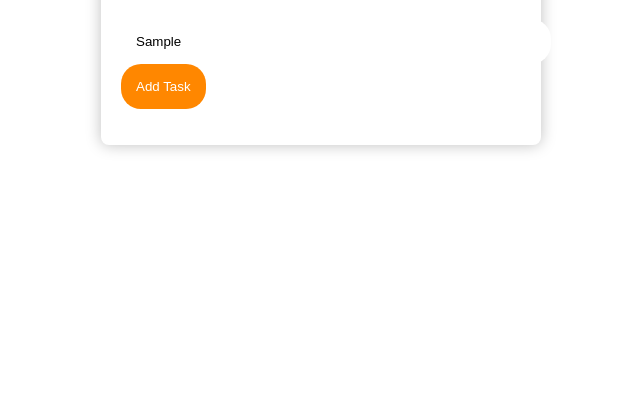
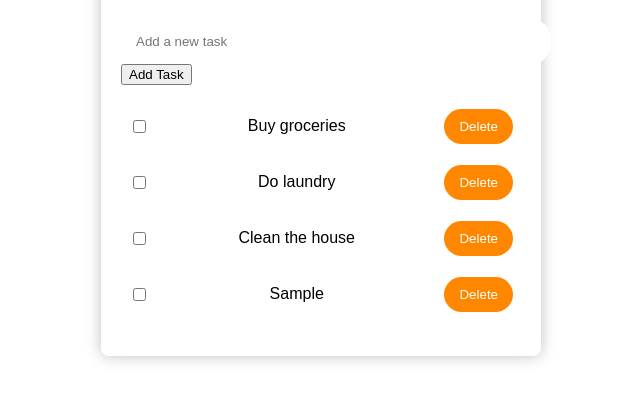
Before and after one commit to MuziZwane/To-do-app, a plain HTML site: page index.html in a window 1280 px wide. Both pictures are taken after typing "Sample" into the empty fields and a click on the button "Add Task". Shown: the part 101-502 px from the top of the page, without its empty margins (319-959 px from the left). Drawn offline with Linux system fonts and the light colour scheme.

Commit message:
fix the listing of taasks and enable the delete button

```diff
--- a/app.js
+++ b/app.js
@@ -1,74 +1,73 @@
-// Assuming you have a task list with <li> elements inside a <ul> element
 const todoInput = document.getElementById('todo-input');
 const addTaskButton = document.getElementById('add-task-button');
 const todoList = document.getElementById('todo-list');
 
-
-// add a task
-const addTask = () => {
-    const taskText = todoInput.value.trim();
-
-    if (taskText !== '') {
-        const task = document.createElement('li');
-        todoList.appendChild(task);
-        todoInput.value = '';
-    }
-}
-
-
-// create a new task elements
+// Function to create a new task element
 const createTaskElement = (taskText) => {
     const task = document.createElement('li');
     task.className = "todo-item";
 
-    // create a checkbox
+    // Create a checkbox
     const checkbox = document.createElement('input');
     checkbox.type = 'checkbox';
     checkbox.classList.add('checkbox');
 
-    // create a span for the task text
+    // Create a span for the task text
     const taskTextSpan = document.createElement('span');
     taskTextSpan.textContent = taskText;
 
-    // create a delete button
+    // Create a delete button
     const deleteButton = document.createElement('button');
     deleteButton.textContent = 'Delete';
     deleteButton.classList.add('delete-btn');
     deleteButton.addEventListener('click', deleteTask);
 
-    // append the elements to the task
+    // Append the elements to the task
     task.appendChild(checkbox);
     task.appendChild(taskTextSpan);
     task.appendChild(deleteButton);
 
     return task;
 }
-// remove a task
+
+// Function to add a task
+const addTask = () => {
+    const taskText = todoInput.value.trim();
+
+    if (taskText !== '') {
+        const task = createTaskElement(taskText);
+        todoList.appendChild(task);
+        todoInput.value = '';
+    }
+}
+
+// Function to delete a task
 const deleteTask = (event) => {
     const task = event.target.parentNode;
     todoList.removeChild(task);
+}
 
-}
-// cross out a task
+// Function to cross out a task
 const crossOutTask = (event) => {
     const task = event.target.parentNode;
     task.classList.toggle('completed');
 }
 
-// event listener for add task button
+// Event listener for add task button
 addTaskButton.addEventListener('click', addTask);
 todoInput.addEventListener('keydown', function(event) {
     if (event.key === 'Enter') {
         addTask();
     }
 });
-// event listener for toggle class
+
+// Event listener for toggle class
 todoList.addEventListener('change', crossOutTask);
 
-// example of tasks
+// Example of tasks
 const tasks = ['Buy groceries', 'Do laundry', 'Clean the house'];
 
-// create task elements for each task
+// Create task elements for each task
 tasks.forEach(task => {
     const taskElement = createTaskElement(task);
     todoList.appendChild(taskElement);
--- a/index.html
+++ b/index.html
@@ -3,28 +3,20 @@
 <head>
     <meta charset="utf-8">
     <meta name="viewport" content="width=device-width, initial-scale=1.0">
-        <!-- link the html file to css-->
     <link rel="stylesheet" type="text/css" href="style.css">
     <title>To-Do List</title>
 </head>
-
 <body>
     <main>
         <div class="todo-container">
             <h1>To-Do List</h1>
             <div id="input-container">
-                    <input type="text" id="input-input" class="todo-input" placeholder="Add a new task">
-                    <button id="add-task-btn">Add Task</button>
+                <input type="text" id="todo-input" class="todo-input" placeholder="Add a new task">
+                <button id="add-task-button">Add Task</button>
             </div>
-                <ul id="task-list" class="todo-list">
-
-                </ul>
+            <ul id="todo-list" class="todo-list"></ul>
         </div>
     </main>
-
-
-        <!-- link the html file to js-->
     <script src="app.js"></script>
-
 </body>
 </html>
```
Lines whose indentation alone changed are shown as unchanged.
